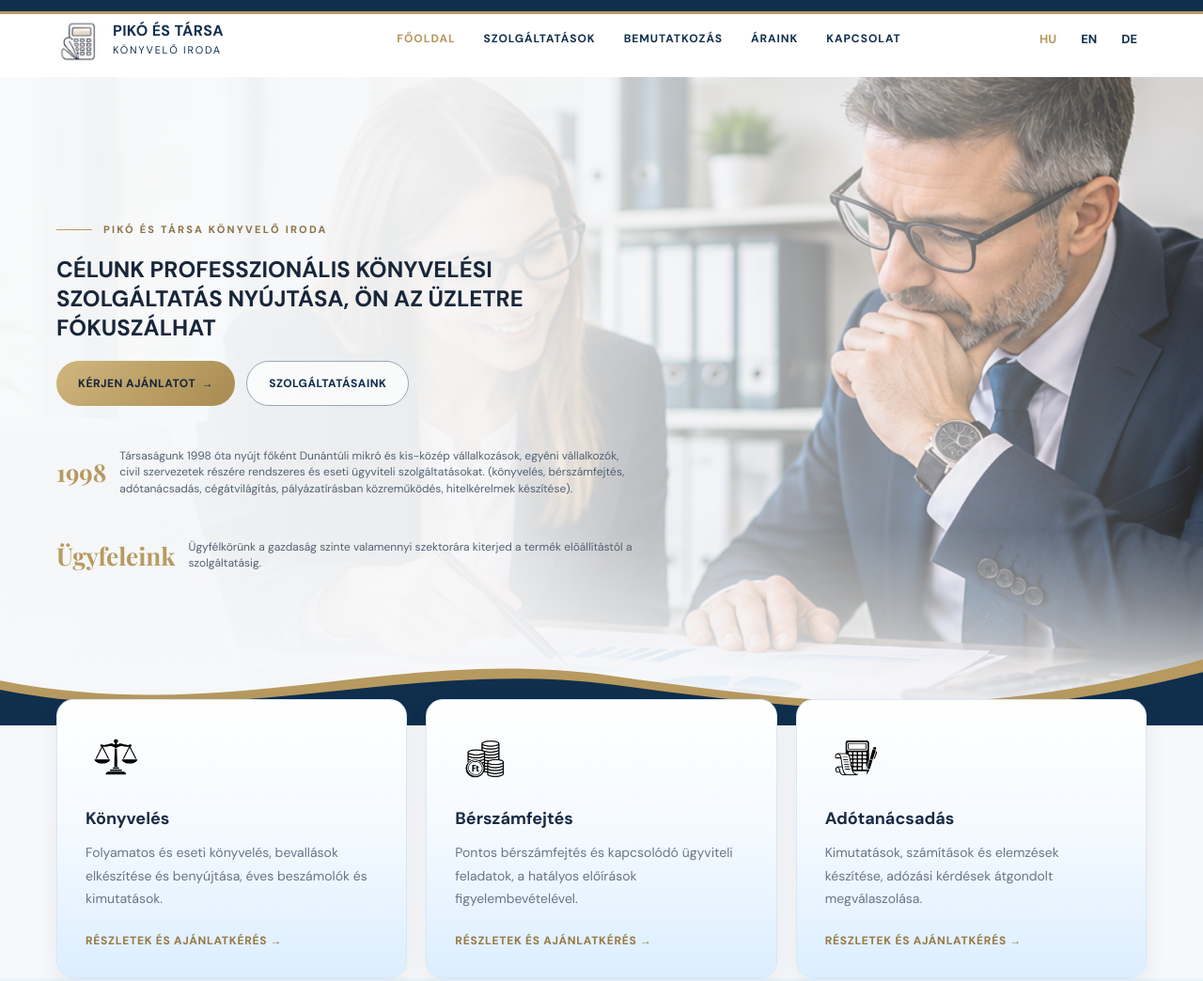
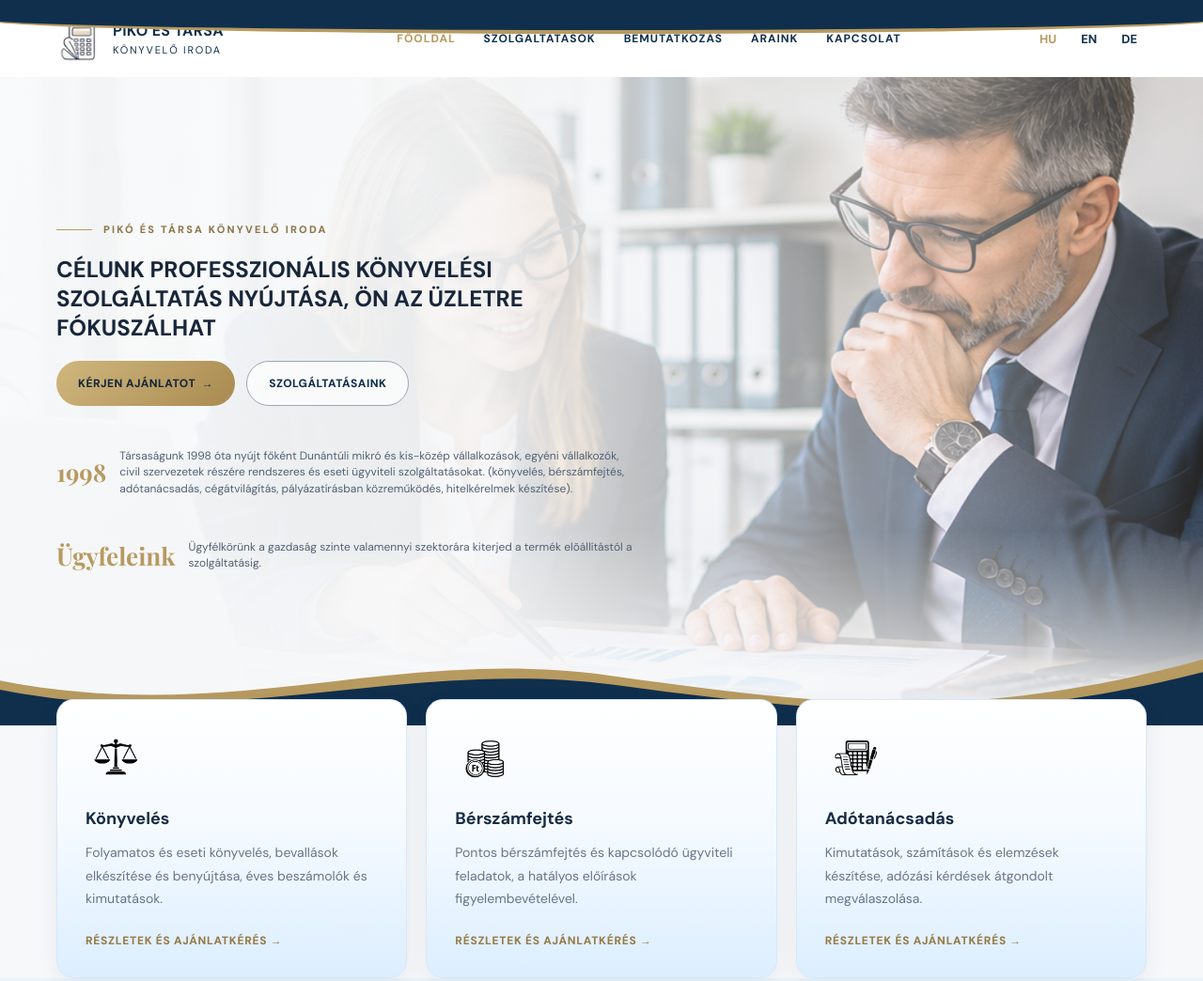
Before and after one commit to pikobenedek2022-create/piko.hu, a plain HTML site: page index.html in a window 1280 px wide. Shown: the top 1044 px of the page at 94% size. Drawn offline with nearby package versions, Linux system fonts and the light colour scheme.

Commit message:
Update style.css

```diff
--- a/style.css
+++ b/style.css
@@ -1208,40 +1208,45 @@ body {
     display: none !important;
     content: none !important;
 }
-/* A KÉK-ARANY DÍSZÍTÉS KERÜLJÖN A MENÜ ELÉ */
+/* VASTAGABB KÉK-ARANY HULLÁM A MENÜ TETEJÉN */
 
 .topbar {
     position: fixed !important;
-    isolation: isolate !important;
     background: #ffffff !important;
     overflow: visible !important;
+    isolation: isolate !important;
 }
 
+/* Kék hullámos felső sáv */
 .topbar::before {
     content: "" !important;
     display: block !important;
     position: absolute !important;
     top: 0 !important;
-    left: 0 !important;
-    width: 100% !important;
-    height: 12px !important;
+    left: -2% !important;
+    width: 104% !important;
+    height: 32px !important;
     background: #102f4d !important;
-    border-bottom: 3px solid #b79a60 !important;
-    z-index: 10 !important;
+    border-bottom: 4px solid #b79a60 !important;
+    border-radius: 0 0 50% 50% / 0 0 45% 45% !important;
+    z-index: 5 !important;
     pointer-events: none !important;
 }
 
+/* Régi hullám kikapcsolása */
 .topbar::after {
     display: none !important;
     content: none !important;
 }
 
+/* Fehér menüsáv */
 .topbar .nav {
     position: relative !important;
     z-index: 2 !important;
     background: #ffffff !important;
 }
-/* Logó és menüpontok sötétkék színnel */
+
+/* Sötétkék logó és menüpontok */
 .topbar .brand,
 .topbar .brand strong,
 .topbar .brand small,
@@ -1250,15 +1255,3 @@ body {
 .topbar .menu {
     color: #102f4d !important;
 }
-
-/* Arany kiemelés */
-.topbar .navlinks a.active,
-.topbar .navlinks a:hover,
-.topbar .language-switch a.active,
-.topbar .language-switch a:hover {
-    color: #b79a60 !important;
-}
-
-.topbar .navlinks a.active::after {
-    background: #b79a60 !important;
-}
```
